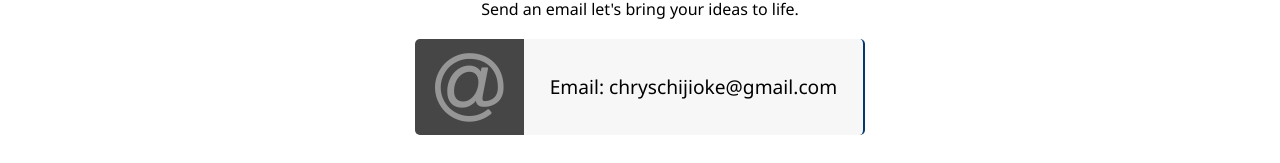
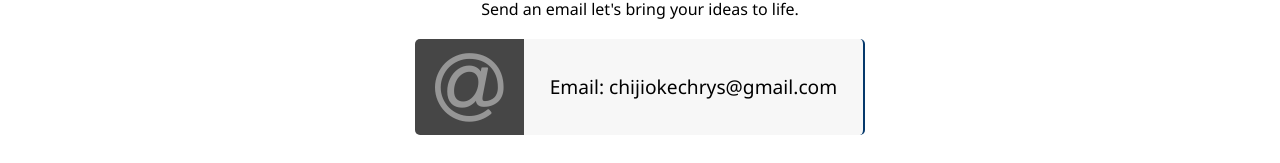
Before and after one commit to krysceejay/NextBlog, a Next.js app: page / in a window 1280 px wide. Shown: the part 1920-2083 px from the top of the page. Built offline with nearby package versions, Linux system fonts and the light colour scheme; a web font is replaced by a local one.

Commit message:
email edit

```diff
--- a/pages/index.js
+++ b/pages/index.js
@@ -42,7 +42,7 @@ const Home = () => {
                 <div className="about-wrap-text-body">
                   <p>With my years of experience in software engineering amongst other skills, I have helped build reliable solutions for companies in various sectors of the business world. I am committed to ensuring the goals of every organization and client I work with are attained.</p>
                   <p>I am focused and detail oriented which helps me effectively execute every project I embark on.</p>
-                  <p>Want to know how I may help your project ? <span className="send-email"><a href="mailto:chryschijioke@gmail.com">Kindly send an email.</a></span></p>
+                  <p>Want to know how I may help your project ? <span className="send-email"><a href="mailto:chijiokechrys@gmail.com">Kindly send an email.</a></span></p>
                 </div>
               </div>
             </div>
@@ -91,7 +91,7 @@ const Home = () => {
               <div className="email-icon">
                 <i className="fa fa-at"></i>
               </div>
-              <div className="email-text">Email: <a href="mailto:chryschijioke@gmail.com">chryschijioke@gmail.com</a></div>
+              <div className="email-text">Email: <a href="mailto:chijiokechrys@gmail.com">chijiokechrys@gmail.com</a></div>
             </div>
             </div>
           </div>
```
